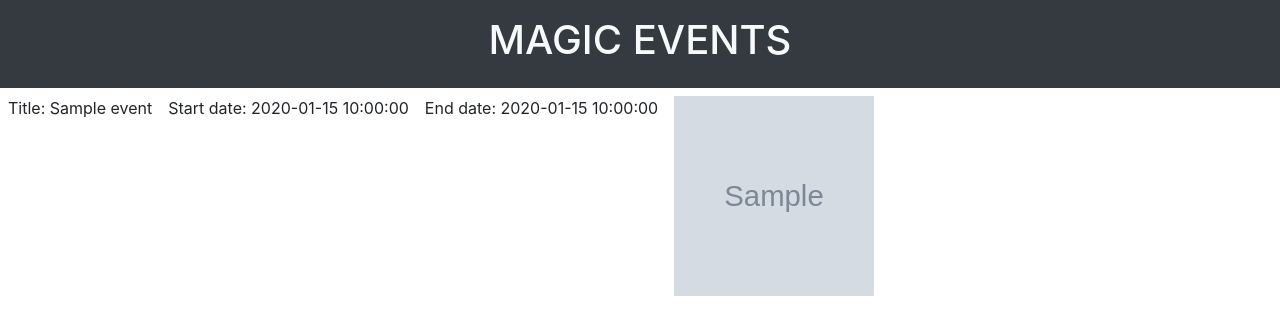
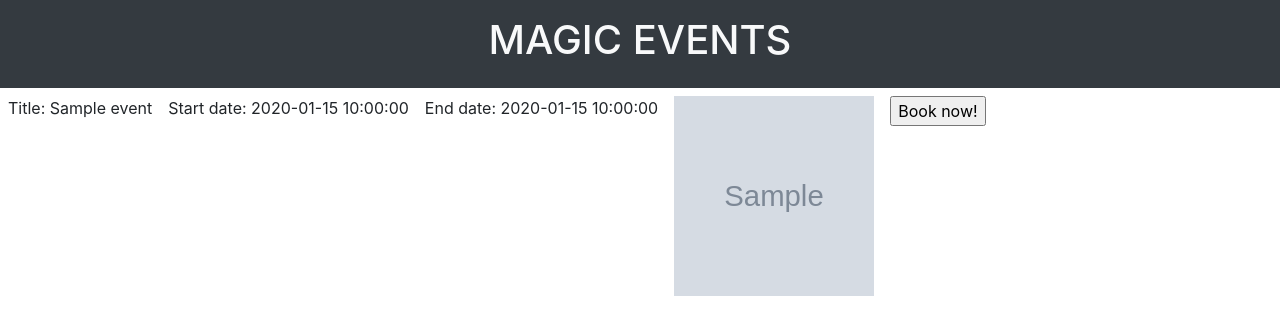
Before and after one commit to iasiu/DevsData, a Flask app: template templates/index.html in a window 1280 px wide. Shown: the top 335 px of the page. Run offline with Flask 2, Linux system fonts and the light colour scheme; the template is opened without the code that fills it: most values are stand-ins (such as "Sample title", 1, 10 or a date in 2020); grey boxes marked "Sample" are stand-in pictures; some libraries are stand-ins or nearby versions.

Commit message:
added book button, and simple app response for route book

```diff
--- a/app.py
+++ b/app.py
@@ -12,5 +12,12 @@ def index():
     r = requests.get('http://localhost:5000/events')
     return render_template('index.html', events=json.loads(r.text))
 
+@app.route('/book/<id>', methods=['POST', 'GET'])
+def book(id):
+    r = requests.get('http://localhost:5000/events/{}'.format(id))
+    return r.text
+    #return render_template('index.html', events=json.loads(r.text))
+
+
 if __name__ == "__main__":
     app.run(port=4000)
--- a/templates/index.html
+++ b/templates/index.html
@@ -28,6 +28,11 @@
           <div class="p-2">
             <img src="{{event['thumbnail']}}" alt="Thumbnail" style="width: 200px; height: 200px;">
           </div>
+          <div class="p-2">
+            <form class="" action="/book/{{event['id']}}" method="post">
+              <input type="submit" name="{{event['id']}}" value="Book now!">
+            </form>
+          </div>
         </div>
       {% endfor %}
     </div>
```
